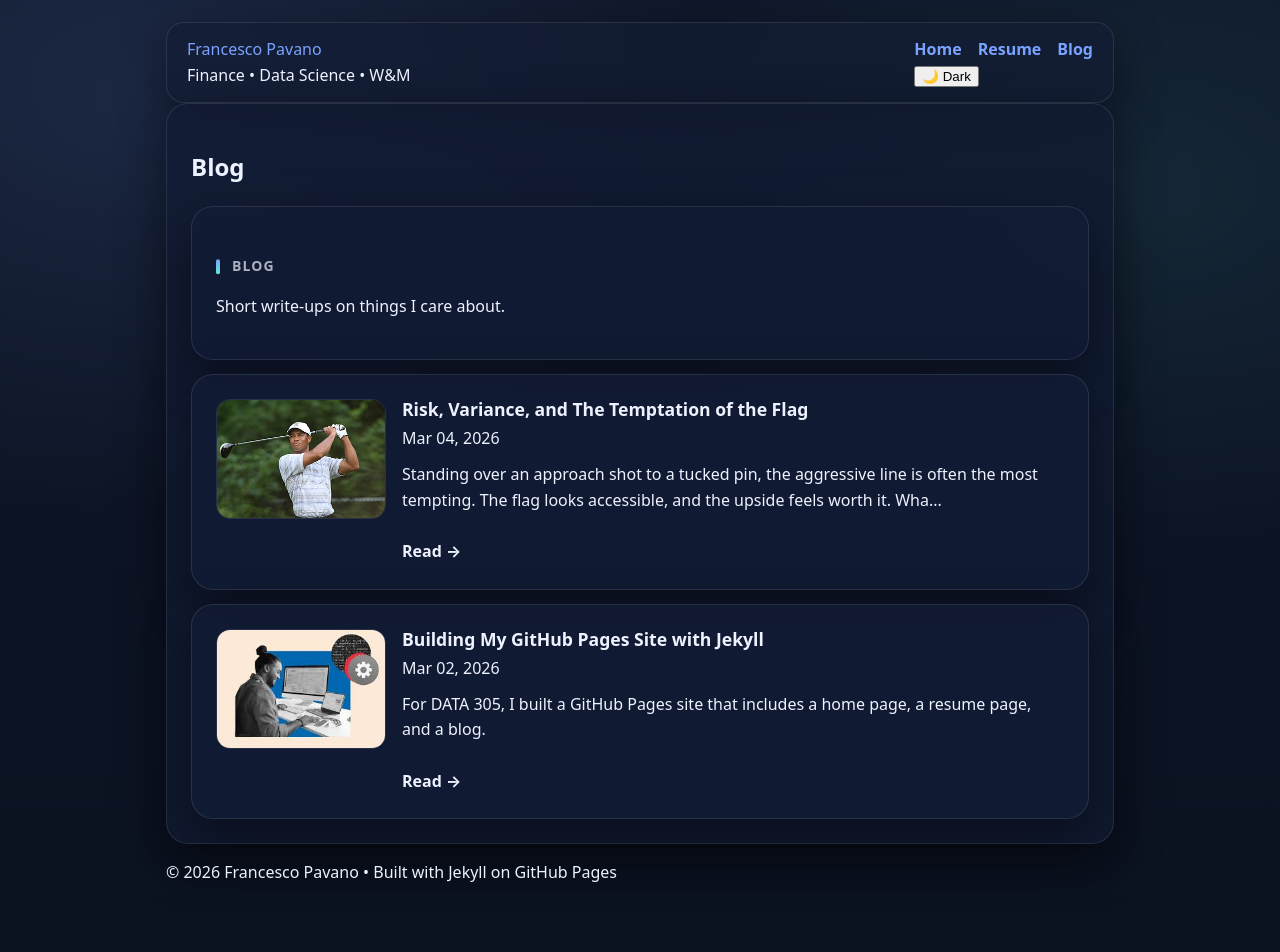
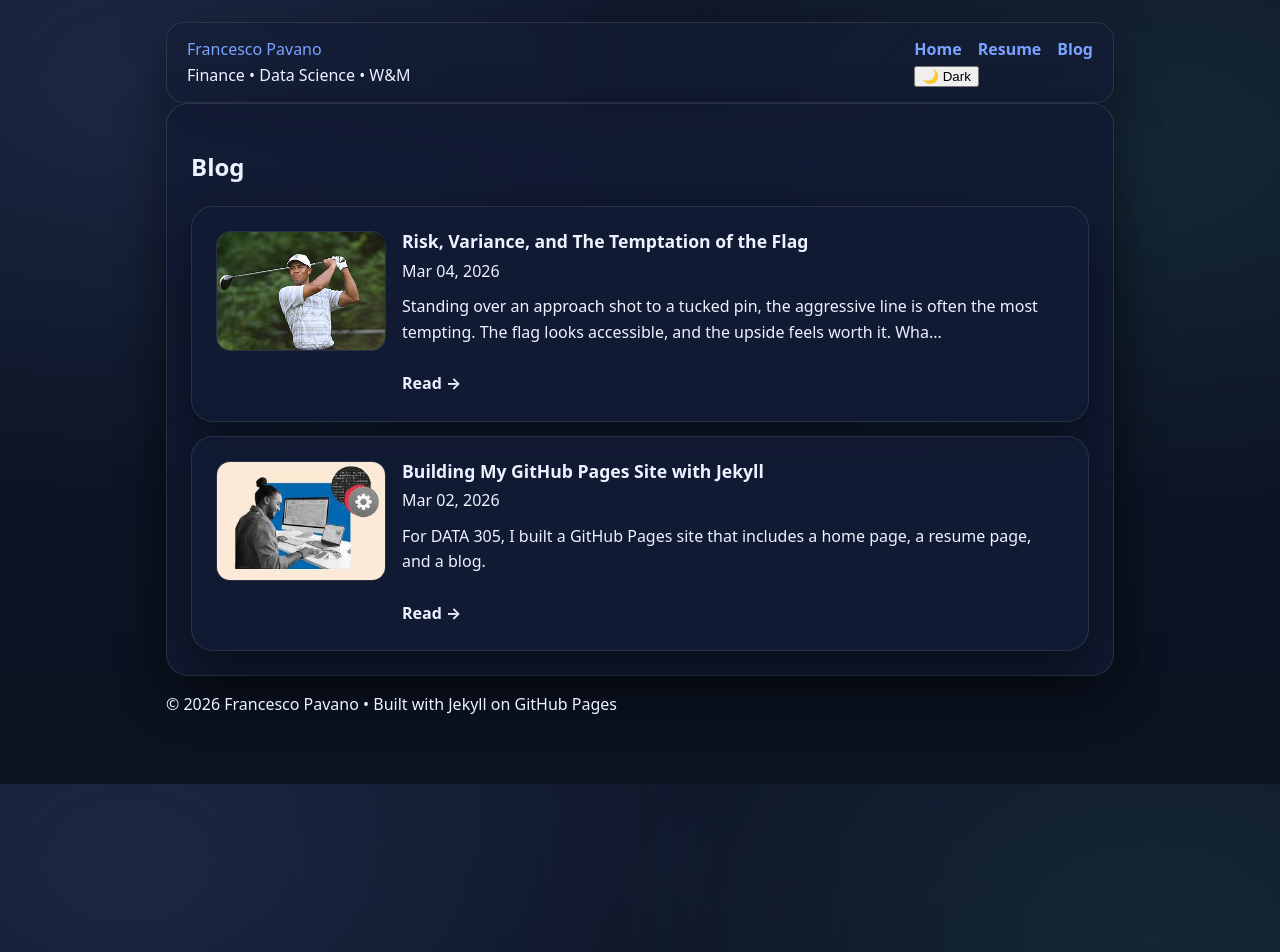
Before and after one commit to fjpavano/DATA-305-Assignment-2, a Jekyll site: the page built from blog.md, in a window 1280 px wide. Built offline with Jekyll 4.4.1, drawn with Linux system fonts in a browser that asks for light colours.

Commit message:
Update blog.md

```diff
--- a/blog.md
+++ b/blog.md
@@ -3,15 +3,6 @@ layout: page
 title: Blog
 permalink: /blog/
 ---
-
-<section class="card">
-  <div class="blog-hero">
-    <div class="blog-hero__text">
-      <h1 class="section-title">Blog</h1>
-      <p class="muted">Short write-ups on things I care about.</p>
-    </div>
-  </div>
-</section>
 
 <section class="posts">
   {% for post in site.posts %}
```
